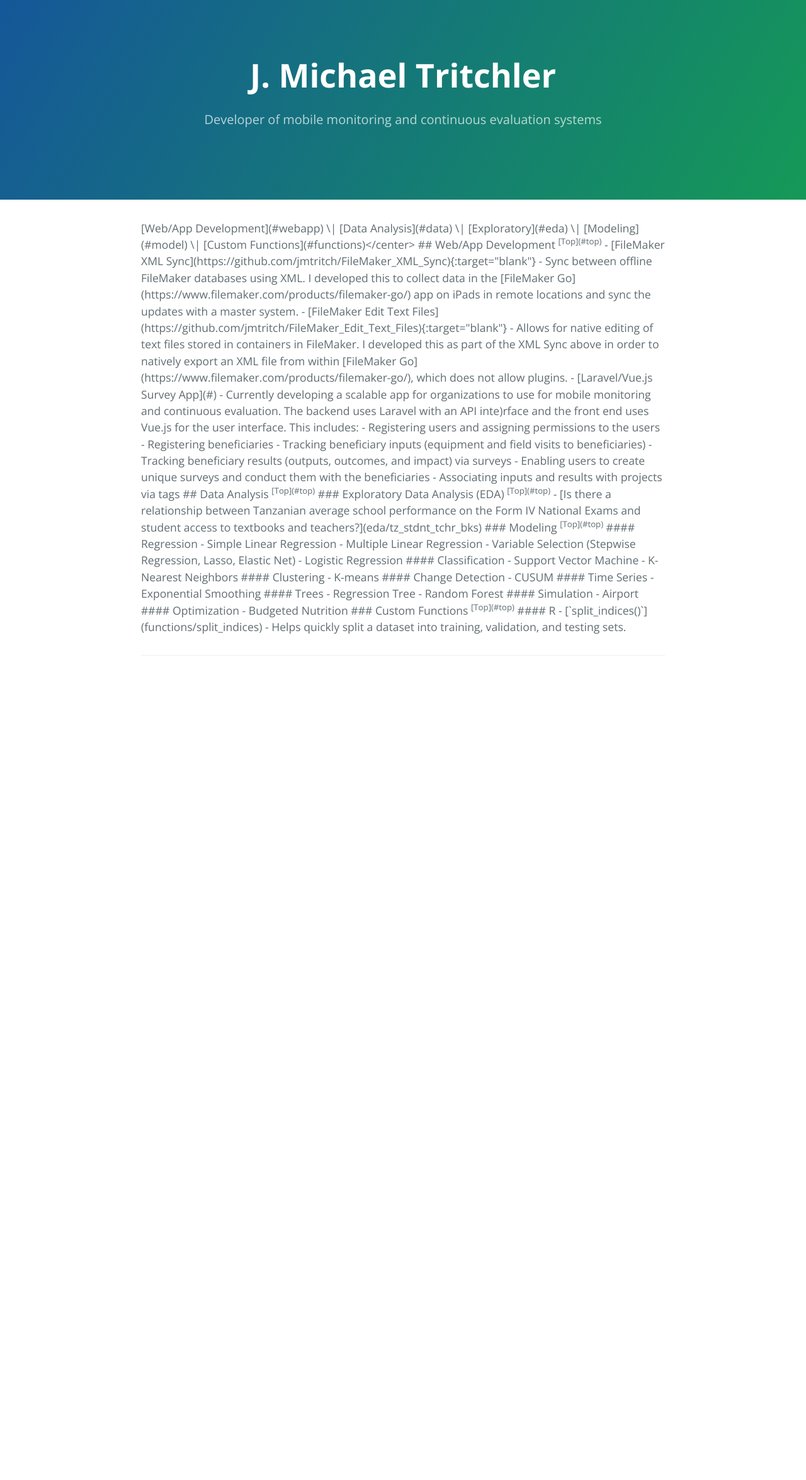
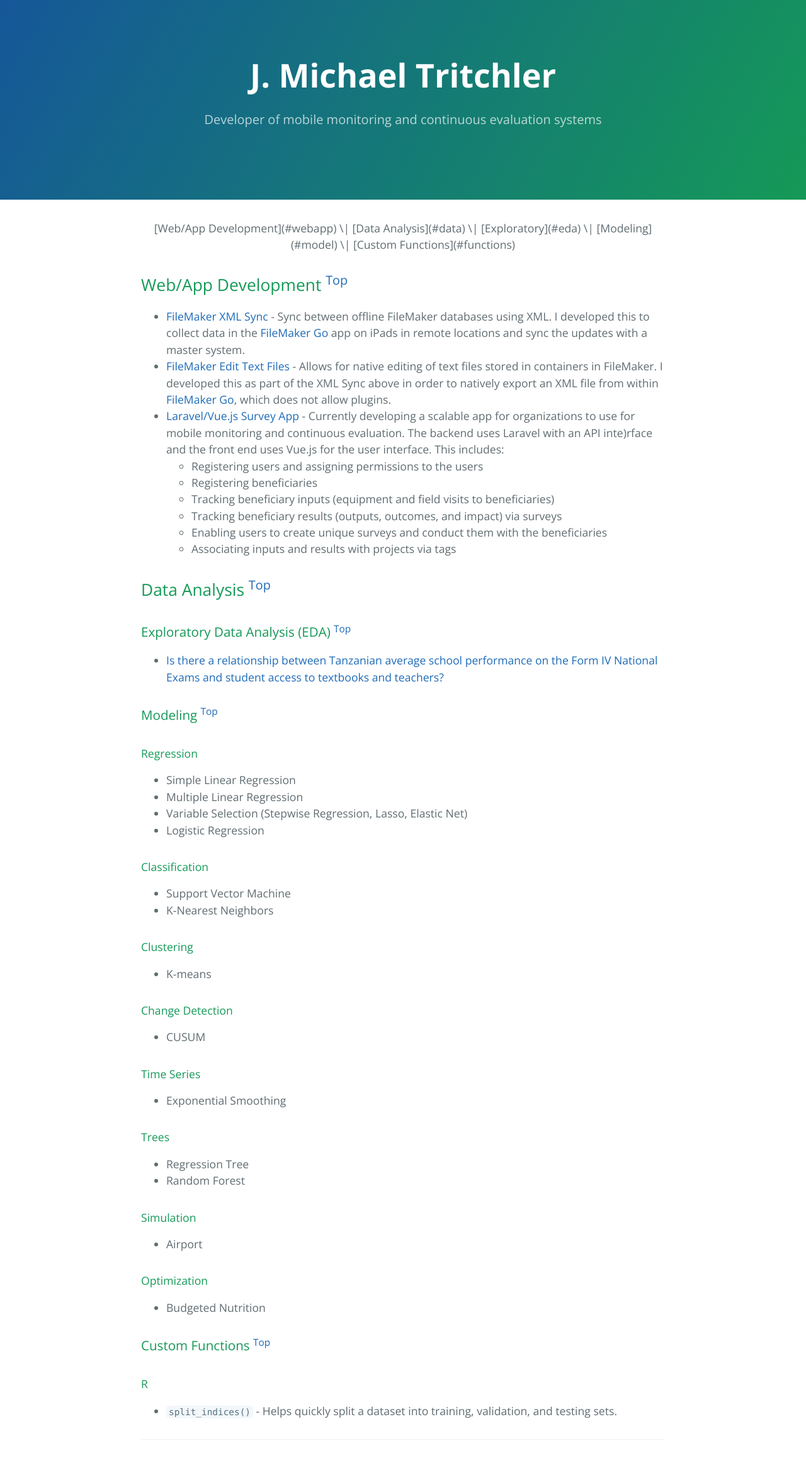
Before and after one commit to jmtritch/jmtritch.github.io, a Jekyll site: the page built from index.md, in a window 1280 px wide. Shown: the whole page at 63% size. Built offline with Jekyll 4.4.1, drawn with Linux system fonts in a browser that asks for light colours; our own code applies the rules of GitHub Pages for plain Markdown files; before the commit the page ends 1105 px from its top, so only the background shows below that.

Commit message:
Center align top menu

```diff
--- a/assets/css/style.scss
+++ b/assets/css/style.scss
@@ -9,3 +9,7 @@
     border-top: none;
     border-right: none;
 }
+
+#menu {
+    text-align: center;
+}
--- a/index.md
+++ b/index.md
@@ -1,4 +1,4 @@
-<div id='menu'>[Web/App Development](#webapp) \| [Data Analysis](#data) \| [Exploratory](#eda) \| [Modeling](#model) \| [Custom Functions](#functions)</center>
+<div id='menu'>[Web/App Development](#webapp) \| [Data Analysis](#data) \| [Exploratory](#eda) \| [Modeling](#model) \| [Custom Functions](#functions)</div>
 
 ## Web/App Development <a name="web"></a> <sup>[Top](#top)</sup>
 
```
